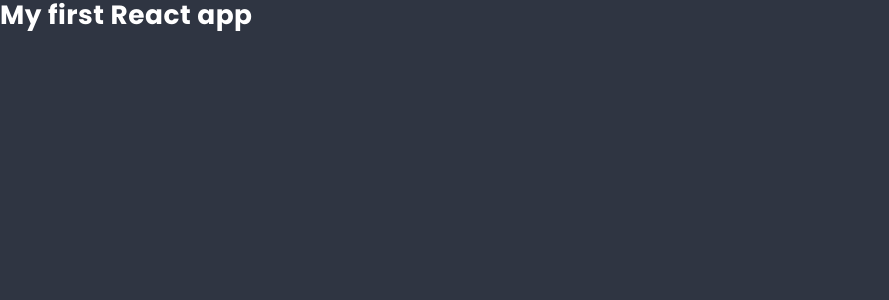
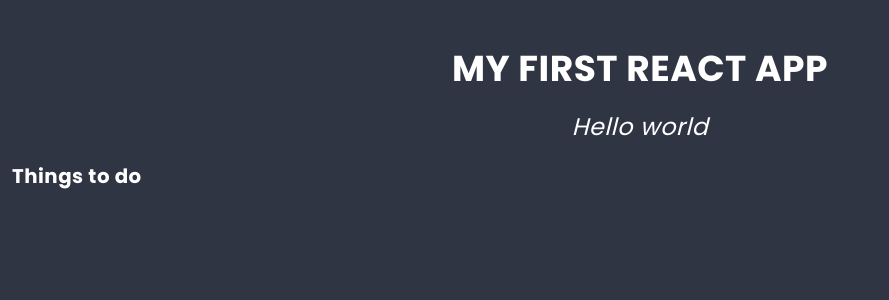
Before and after one commit to marcingrabowski87/React, a React app: page / in a window 1280 px wide. Shown: the top 300 px of the page, without its empty margins (0-889 px from the left). Built offline with nearby package versions, Linux system fonts and the light colour scheme.

Commit message:
Add List Component

```diff
--- a/src/components/App/App.js
+++ b/src/components/App/App.js
@@ -1,11 +1,15 @@
 import React from 'react';
+import styles from './App.scss';
+import List from '../List/List.js';
 
 class App extends React.Component {
   render() {
     return (
-      <div>
-        <h1>My first React app</h1>
-      </div>
+      <main className={styles.component}>
+        <h1 className={styles.title}> My first React app</h1>
+        <div className={styles.subtitle}> Hello world </div>
+        <List />
+      </main >
     )
   }
 }
--- /dev/null
+++ b/src/components/List/List.js
@@ -0,0 +1,17 @@
+import React from 'react';
+import styles from "./List.scss";
+
+class List extends React.Component {
+    render() {
+        return (
+            <section className={styles.component}>
+                <h2>
+                    Things to do
+                </h2>
+            </section>
+        )
+
+
+    }
+}
+export default List;
--- a/src/index.html
+++ b/src/index.html
@@ -6,11 +6,13 @@
     <meta name="viewport" content="width=device-width, initial-scale=1.0">
     <meta http-equiv="X-UA-Compatible" content="ie=edge">
     <title>Myapp</title>
-    <link rel="stylesheet" href="https://use.fontawesome.com/releases/v5.8.1/css/all.css" integrity="sha384-50oBUHEmvpQ+1lW4y57PTFmhCaXp0ML5d60M1M7uH2+nqUivzIebhndOJK28anvf" crossorigin="anonymous">
+    <link rel="stylesheet" href="https://use.fontawesome.com/releases/v5.8.1/css/all.css"
+        integrity="sha384-50oBUHEmvpQ+1lW4y57PTFmhCaXp0ML5d60M1M7uH2+nqUivzIebhndOJK28anvf" crossorigin="anonymous">
 </head>
 
 <body>
     <div id="app"></div>
+
 </body>
 
 </html>
```
